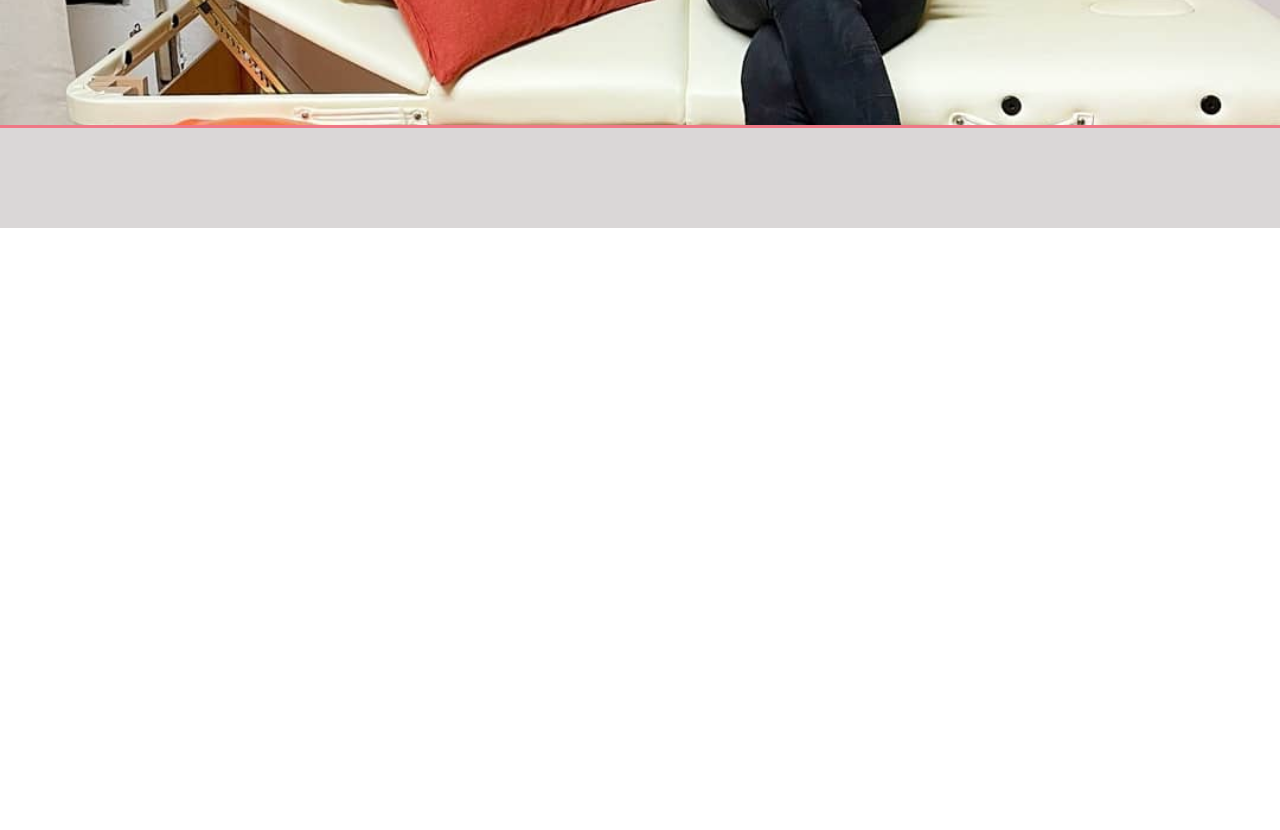
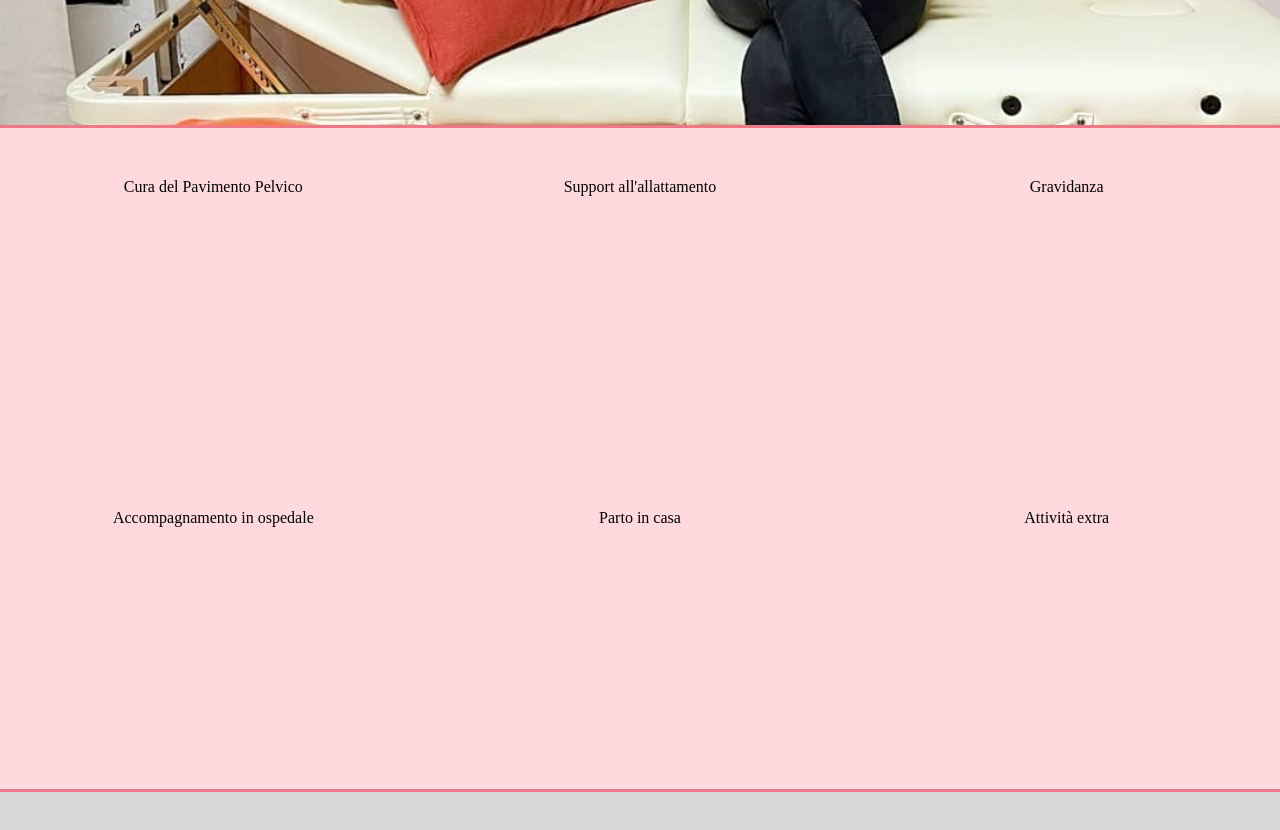
Before and after one commit to Vese10/Ostetrica-Silvia-Buzzoni, a React (Vite) app in the folder vite-project/: page / in a window 1280 px wide. Shown: the part 1300-2130 px from the top of the page. Before the commit the page ends 1528 px from the top, so only its background shows below. Built offline with nearby package versions, Linux system fonts and the light colour scheme.

Commit message:
services page

```diff
--- a/vite-project/src/Header/Header.css
+++ b/vite-project/src/Header/Header.css
@@ -12,6 +12,7 @@
   width: 100%;
   background-color: #ffd9dd;
   position: fixed;
+  border-bottom: 2px solid #EF7886;
 }
 
 .right-section {
--- a/vite-project/src/Header/Header.jsx
+++ b/vite-project/src/Header/Header.jsx
@@ -8,8 +8,8 @@ function Header(){
   const handleMenuClick = () => {
     setIsMenuOpen(!isMenuOpen);
   }
-  const handleClickAbout = () => {
-    window.scrollTo(0, 753.55)
+  const handleClickAbout = ({height}) => {
+    window.scrollTo(0, {height})
   }
   return (
     <header>
@@ -25,8 +25,7 @@ function Header(){
           <ul className={`nav-items ${isMenuOpen ? 'menu-open' : ''}`}>
             <li>Home</li>
             <li>Servizi</li>
-            <li>Tariffario</li>
-            <li onClick={handleClickAbout}>About</li>
+            <li height='754' onClick={handleClickAbout}>About</li>
             <li>Contatti</li>
           </ul>
         </div>
--- a/vite-project/src/Header/Header.scss
+++ b/vite-project/src/Header/Header.scss
@@ -16,7 +16,8 @@ $fourth-color: #fcbdc3;
   z-index: 2;
   width: 100%;
   background-color: $third-color;
-  position: fixed
+  position: fixed;
+  border-bottom: 2px solid $primary-color;
 }
 
 .right-section {
--- a/vite-project/src/MainContent/Card/Card.css
+++ b/vite-project/src/MainContent/Components/Card.css
@@ -6,11 +6,9 @@
 
 .card {
   position: relative;
-  background-color: aliceblue;
   display: flex;
   align-items: center;
   justify-content: center;
-  border: none;
 }
 
 .card:hover {
--- /dev/null
+++ b/vite-project/src/MainContent/Components/Services.css
@@ -0,0 +1,30 @@
+*{
+  margin: 0;
+  padding: 0;
+  box-sizing: border-box;
+}
+
+.servizi-container {
+  position: relative;
+  align-items: center;
+  justify-content: center;
+  text-align: center;
+}
+
+.servizi {
+  position: absolute;
+  width: 100%;
+  height: 100%;
+  object-fit: cover;
+  padding:50px;
+}
+
+.servizi-container:hover {
+  cursor: pointer;
+  opacity: 0.9;
+  box-shadow: 20px 20px 20px 20px #EF7886;
+}
+
+.servizi-container:active {
+  opacity: 0.6;
+}
--- /dev/null
+++ b/vite-project/src/MainContent/Components/Services.jsx
@@ -0,0 +1,11 @@
+import './Services.css'
+
+function Services({children}){
+  return(
+    <div className='servizi-container'>
+      <p className='servizi'>{children}</p>
+    </div>
+  )
+}
+
+export default Services
--- a/vite-project/src/MainContent/MainContent.css
+++ b/vite-project/src/MainContent/MainContent.css
@@ -34,7 +34,8 @@
 }
 
 .first-page,
-.second-page {
+.second-page,
+.third-page {
   position: relative;
   display: flex;
   align-items: center;
@@ -43,6 +44,17 @@
   height: 83vh;
   z-index: 1;
   border-bottom: 3px solid #EF7886;
+}
+
+.services-cont {
+  position: relative;
+  display: grid;
+  grid-template-columns: repeat(3, 1fr);
+  grid-template-rows: repeat(2, 1fr);
+  gap: 0px;
+  width: 100vw;
+  height: 83vh;
+  background-color: #ffd9dd;
 }
 
 .title {
@@ -90,4 +102,10 @@
   .about-me-text {
     max-width: 700px;
   }
+}
+@media (max-width: 450px) {
+  .services-cont {
+    grid-template-columns: repeat(2, 1fr);
+    grid-template-rows: repeat(3, 1fr);
+  }
 }/*# sourceMappingURL=MainContent.css.map */
--- a/vite-project/src/MainContent/MainContent.jsx
+++ b/vite-project/src/MainContent/MainContent.jsx
@@ -1,7 +1,8 @@
 import backgroundImage from '../assets/background-logo.png'
 import backgroundImage2 from '../assets/second-page-backgrond-image.jpg'
 import './MainContent.css'
-import Card from './Card/Card'
+import Card from './Components/Card'
+import Services from './Components/Services'
 
 function MainContent(){
   return(
@@ -13,7 +14,7 @@ function MainContent(){
           <p className='sub-title'>Prendersi cura. Della donna, della madre, dei bimbi</p>
           <div className='cards'>
             <Card img='https://ostetricasilviabuzzoni.files.wordpress.com/2021/11/home-2.jpg' title='Chi sono' yOffset='754'></Card>
-            <Card img='https://ostetricasilviabuzzoni.files.wordpress.com/2021/11/home-1-e1637973689125.jpg' title='Servizi'></Card>
+            <Card img='https://ostetricasilviabuzzoni.files.wordpress.com/2021/11/home-1-e1637973689125.jpg' title='Servizi' yOffset='1510'></Card>
             <Card img='https://ostetricasilviabuzzoni.files.wordpress.com/2021/11/home-3.jpg' title='Dove mi trovo'></Card>
             <Card img='https://ostetricasilviabuzzoni.files.wordpress.com/2021/11/image_editor_output_image1729886649-1637980771457.jpg' title='Contatti'></Card>
           </div>
@@ -26,6 +27,16 @@ function MainContent(){
           <p className='about-me-text'>Mi chiamo Silvia Buzzoni e sono nata a Portomaggiore (FE). Mi sono laureata nel 2018 all’università degli studi di Ferrara. Svolgo la mia libera professione nella provincia di Ferrara e dintorni. Con il mio lavoro cerco di fare quello che la società spesso non è pronta a sostenere: prendermi cura di noi donne. Ogni donna, che sia madre, figlia, sorella, nonna, amica ha il diritto ad essere correttamente assistita, informata e formata in ogni suo bisogno ed è quello che provo a fare: stare al vostro fianco.</p>
         </div>
       </div>
+      <div className='third-page'>
+        <div className='services-cont'>
+          <Services>Cura del Pavimento Pelvico</Services>
+          <Services>Support all'allattamento</Services>
+          <Services>Gravidanza</Services>
+          <Services>Accompagnamento in ospedale</Services>
+          <Services>Parto in casa</Services>
+          <Services>Attività extra</Services>
+        </div>
+      </div>
     </article>
   )
 }
--- a/vite-project/src/MainContent/MainContent.scss
+++ b/vite-project/src/MainContent/MainContent.scss
@@ -39,7 +39,8 @@ $fourth-color: #fcbdc3;
 }
 
 .first-page,
-.second-page {
+.second-page,
+.third-page {
   position: relative;
   display: flex;
   align-items: center;
@@ -48,6 +49,17 @@ $fourth-color: #fcbdc3;
   height: 83vh;
   z-index: 1;
   border-bottom: 3px solid $primary-color;
+}
+
+.services-cont {
+  position: relative;
+  display: grid;
+  grid-template-columns: repeat(3, 1fr);
+  grid-template-rows: repeat(2, 1fr);
+  gap: 0px;
+  width: 100vw;
+  height: 83vh;
+  background-color: $third-color;
 }
 
 .title {
@@ -99,8 +111,12 @@ $fourth-color: #fcbdc3;
   .about-me-text {
     max-width: 700px;
   }
+
 }
 
 @media (max-width: 450px) {
-
+   .services-cont {
+      grid-template-columns: repeat(2, 1fr);
+      grid-template-rows: repeat(3, 1fr);
+  }
 }
```
Also changed, not shown: vite-project/src/MainContent/Components/Card.jsx (renamed from vite-project/src/MainContent/Card/Card.jsx), 2 other files (tests, documents, lock files or other folders).
